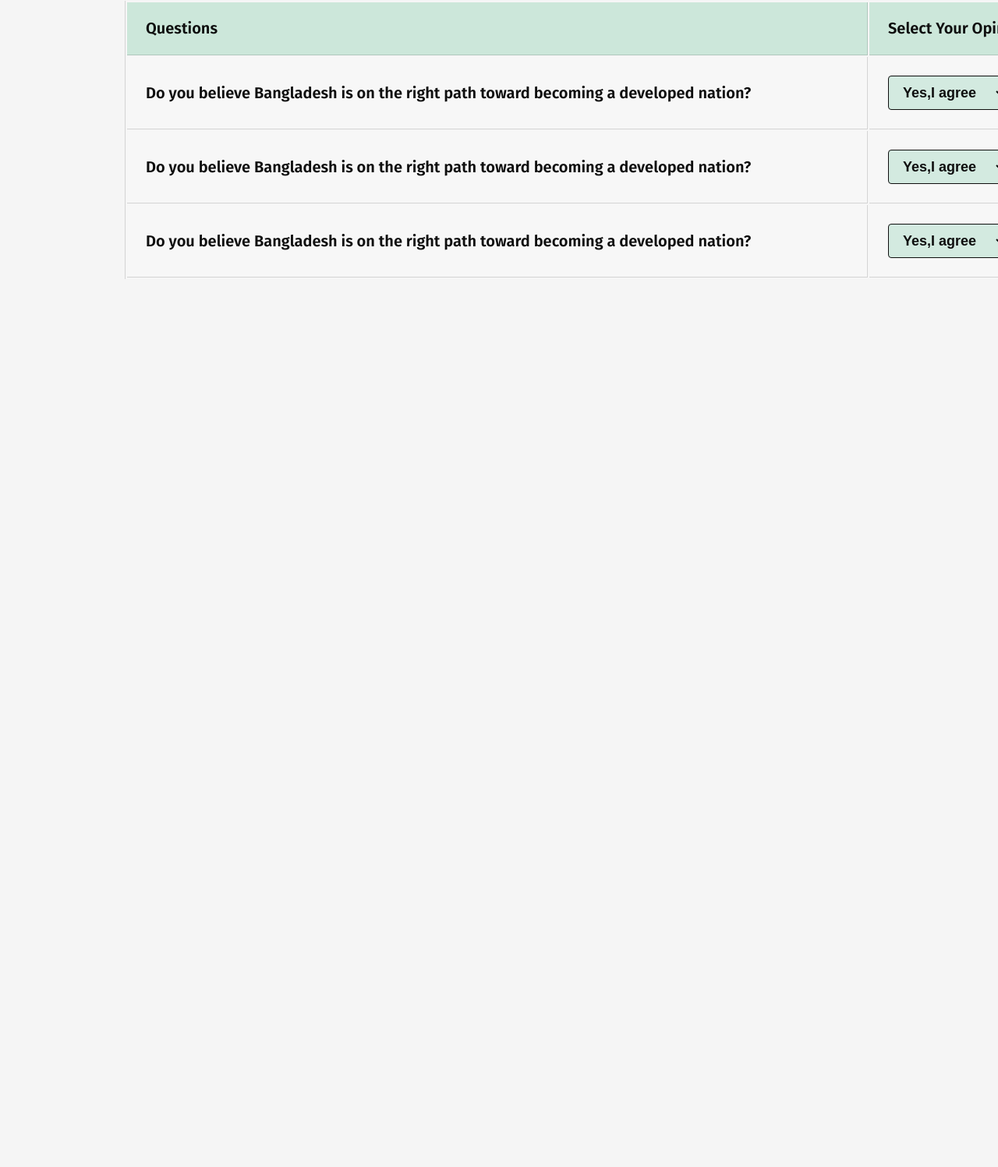
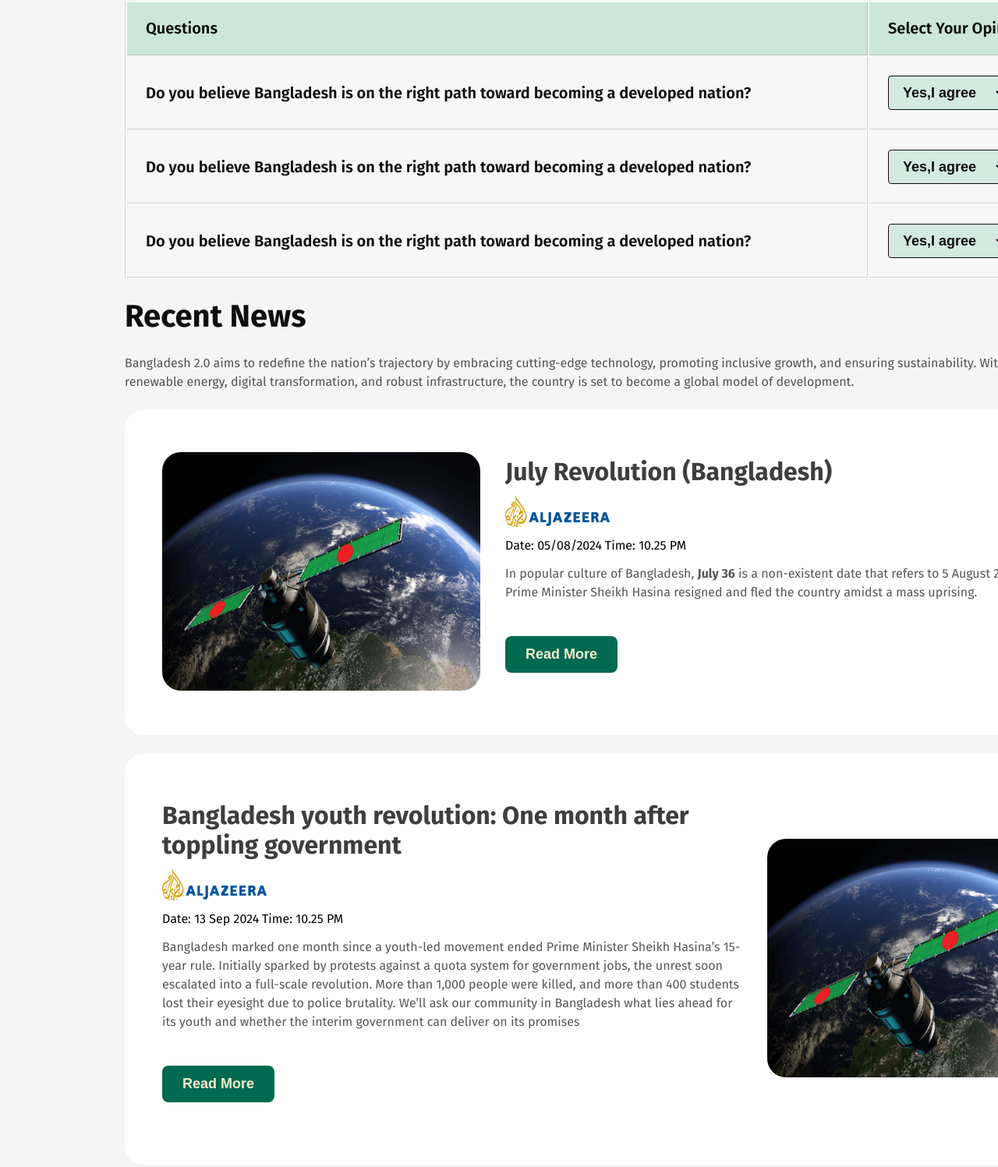
Before and after one commit to mdmahfuz307/Bangladesh-2.0-Website, a plain HTML site: page index.html in a window 1280 px wide. Shown: the part 2230-3727 px from the top of the page at 78% size. Before the commit the page ends 2588 px from the top, so only its background shows below. Drawn offline with Linux system fonts and the light colour scheme.

Commit message:
News Sectin

```diff
--- a/index.html
+++ b/index.html
@@ -135,3 +135,39 @@
                 </tbody>
             </table>
         </div>
+    </section>
+
+
+
+    <section class="news">
+        <h1 class="section-title">Recent News</h1>
+        <p class="section-description">
+        Bangladesh 2.0 aims to redefine the nation’s trajectory by embracing cutting-edge technology, promoting inclusive growth, and ensuring sustainability. With initiatives in renewable energy, digital transformation, and robust infrastructure, the country is set to become a global model of development.
+        </p>
+        <div class="newsdiv">
+        <div class="news-img">
+            <img src="assets/satelite.png" alt="satelite image">
+        </div>
+        <div class="news-content">
+            <h1 class="news-title"> July Revolution (Bangladesh)</h1>
+            <img class="al-jazeera" src="assets/al-jazeera.png" alt="al-jazeera logo">
+            <span class="news-date">Date: 05/08/2024</span>
+                <span class="news-date">Time: 10.25 PM</span>
+            <p class="news-description">In popular culture of Bangladesh, <strong>July 36</strong>  is a non-existent date that refers to 5 August 2024, when the Prime Minister Sheikh Hasina resigned and fled the country amidst a mass uprising.</p>
+            <button class="primary-button news-button ">Read More</button>
+        </div>
+        </div>
+        <div class="newsdiv news-reverse">
+        <div class="news-img">
+            <img src="assets/satelite.png" alt="Victory 24 img">
+        </div>
+        <div class="news-content ">
+            <h1 class="news-title">Bangladesh youth revolution: One month after toppling government</h1>
+            <img class="al-jazeera" src="assets/al-jazeera.png" alt="al-jazeera logo">
+            <span class="news-date">Date: 13 Sep 2024</span>
+                <span class="news-date">Time: 10.25 PM</span>
+            <p class="news-description">Bangladesh marked one month since a youth-led movement ended Prime Minister Sheikh Hasina’s 15-year rule. Initially sparked by protests against a quota system for government jobs, the unrest soon escalated into a full-scale revolution. More than 1,000 people were killed, and more than 400 students lost their eyesight due to police brutality. We’ll ask our community in Bangladesh what lies ahead for its youth and whether the interim government can deliver on its promises</p>
+            <button class="primary-button news-button ">Read More</button>
+        </div>
+        </div>
+    </section>
--- a/style.css
+++ b/style.css
@@ -297,3 +297,59 @@ table th, td {
     border-radius: 4px;
     background: rgba(9, 161, 92, 0.15);
 }
+
+
+.newsdiv{
+    display: flex;
+    flex-direction: row;
+    justify-content: flex-start;
+    align-items: center;
+    gap: 32px;
+    padding: 48px;
+    border-radius: 24px;
+    background: rgb(255, 255, 255);
+    margin: 24px 0px;
+}
+.news-img img{
+    width: 408px;
+    height: 306px;
+    border-radius: 24px;
+}
+.news-title{
+    color: rgba(14, 14, 14, 0.8);
+    font-size: 32px;
+    line-height: 38px;
+    letter-spacing: 0%;
+    text-align: left;
+    margin: 12px 0px;
+}
+.al-jazeera{
+    width: 134px;
+    height: 40px;
+    margin: 12px 0px;
+    display: block;
+}
+.news-date{
+    font-size: 16px;
+    font-weight: 400;
+    line-height: 24px;
+
+}
+.news-description{
+    margin: 12px 0px;
+    color: rgba(14, 14, 14, 0.7);
+    font-size: 16px;
+    font-weight: 400;
+    line-height: 24px;
+    letter-spacing: 0%;
+    text-align: left;
+}
+.news-button{
+    padding: 13px 26px 13px 26px;
+    margin: 32px 0;
+    color: #F7EBCF;
+    background-color: #006A50;
+}
+.news-reverse{
+    flex-direction: row-reverse;
+}
```
